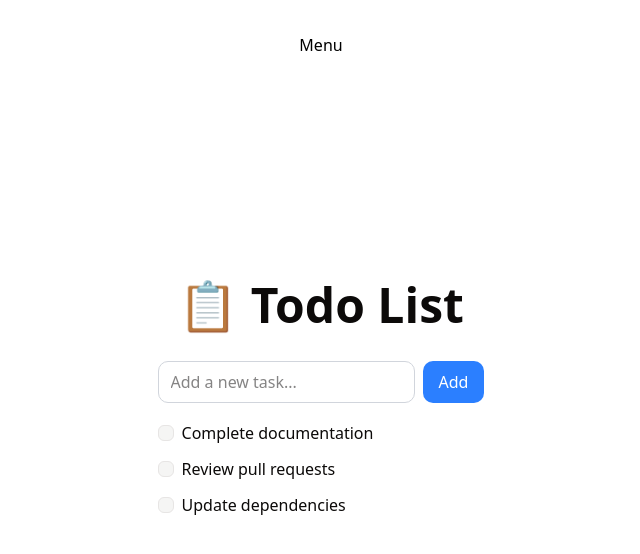
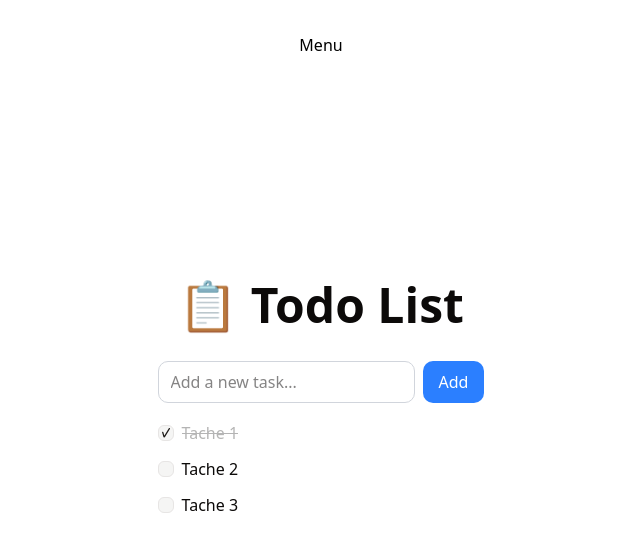
Before and after one commit to kbsi/todo_front, a Next.js app: page / in a window 1280 px wide. Shown: the top 554 px of the page, without its empty margins (319-959 px from the left). Built offline with nearby package versions, Linux system fonts and the light colour scheme.

Commit message:
fix: update initial todo items in TodoListDemo component

```diff
--- a/src/components/ui/todo-list-demo.tsx
+++ b/src/components/ui/todo-list-demo.tsx
@@ -2,9 +2,9 @@ import * as React from "react";
 import { TodoItem, type Todo } from "@/components/ui/to-do-item";
 
 const todosData: Todo[] = [
-  { id: 1, title: "Complete documentation", completed: false },
-  { id: 2, title: "Review pull requests", completed: false },
-  { id: 3, title: "Update dependencies", completed: false },
+  { id: 1, title: "Tache 1", completed: true },
+  { id: 2, title: "Tache 2", completed: false },
+  { id: 3, title: "Tache 3", completed: false },
 ];
 
 export function TodoListDemo() {
```
